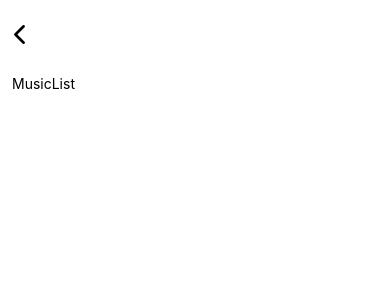
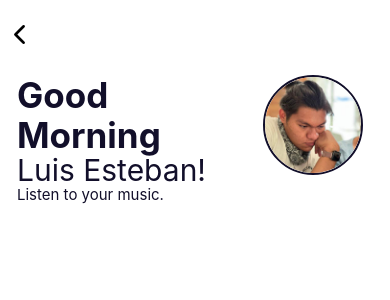
Before and after one commit to Esteban2002Dev/React-native-MusicPlayer, a React Native app: screen /MusicList in a window 390 px wide. Shown: the top 300 px of the page. Built offline with nearby package versions, Linux system fonts and the light colour scheme.

Commit message:
Add(Music player): shared header component with dynamic props
Add declarations file to manage images as modules

```diff
--- /dev/null
+++ b/declarations.d.ts
@@ -0,0 +1,3 @@
+declare module '*.jpeg';
+declare module '*.png';
+declare module '*.jpg';
--- /dev/null
+++ b/src/features/music-player/components/Header.tsx
@@ -0,0 +1,63 @@
+import { View, Text, StyleSheet } from 'react-native';
+import { COLORS } from '@config/theme/Colors';
+import React from 'react';
+
+interface HeaderProps {
+    title: string;
+    subtitle?: string;
+    description?: string;
+    rightContent?: React.ReactNode;
+}
+
+export function Header({
+    title = 'Good Morning',
+    subtitle = 'Luis Esteban!',
+    description = 'Listen to your music... ',
+    rightContent
+}: HeaderProps) {
+    return (
+        <View style={headerStyles.headerContainer}>
+            <View style={headerStyles.leftContainer}>
+                <Text style={headerStyles.title}>{title}</Text>
+                <Text style={headerStyles.subtitle}>{subtitle}</Text>
+                <Text style={headerStyles.description}>{description}</Text>
+            </View>
+            <View style={headerStyles.rightContainer}>
+                {rightContent ?? null}
+            </View>
+        </View>
+    )
+}
+
+const headerStyles = StyleSheet.create({
+    headerContainer: {
+        display: 'flex',
+        flexDirection: 'row',
+    },
+    leftContainer: {
+        flex: 2,
+        justifyContent: 'center',
+        alignItems: 'flex-start',
+        paddingHorizontal: 5,
+    },
+    rightContainer: {
+        alignItems: 'flex-end',
+        paddingHorizontal: 15,
+    },
+    title: {
+        fontSize: 35,
+        lineHeight: 40,
+        fontWeight: 'bold',
+        color: COLORS.PURPLE.base
+    },
+    subtitle: {
+        fontSize: 30,
+        fontWeight: 'medium',
+        lineHeight: 30,
+        color: COLORS.PURPLE.base
+    },
+    description: {
+        fontSize: 15,
+        color: COLORS.PURPLE.base
+    },
+});
--- a/src/features/music-player/screens/MusicList.tsx
+++ b/src/features/music-player/screens/MusicList.tsx
@@ -1,14 +1,37 @@
+import { Header } from '@features/music-player/components/Header';
 import { globalStyles } from '@config/theme/GlobalStyles.styles';
 import { Appbar } from '@shared/components/Appbar';
-import { View, Text } from 'react-native';
+import { COLORS } from '@config/theme/Colors';
+import { Image, View } from 'react-native';
 import React from 'react';
+
+/**
+ * * To import images as modules we have to create the declarations file (declarations.d.ts)
+ * * and declare the file type as module.
+ */
+import profileImg from '@assets/images/esteban.jpeg';
 
 export function MusicList() {
     return (
         <View style={[globalStyles.container, globalStyles.background]}>
             <Appbar showBackButton />
             <View style={globalStyles.appContainer}>
-                <Text>MusicList</Text>
+                <Header
+                title='Good Morning'
+                subtitle='Luis Esteban!'
+                description='Listen to your music.'
+                rightContent={
+                    // TODO: Make this a shared component (ex. <Avatar />)
+                    <View>
+                        <Image source={profileImg} style={{
+                            width: 100,
+                            height: 100,
+                            borderRadius: 50,
+                            borderWidth: 2,
+                            borderColor: COLORS.PURPLE.base
+                            }} />
+                    </View>
+                } />
             </View>
         </View>
     )
--- a/src/shared/components/Appbar.tsx
+++ b/src/shared/components/Appbar.tsx
@@ -7,12 +7,14 @@ interface AppbarProps {
     title?: string;
     showBackButton?: boolean;
     showBorderBottom?: boolean;
+    rightContent?: React.ReactNode;
 }
 
 export function Appbar({
     title = '',
     showBackButton = false,
     showBorderBottom = false,
+    rightContent
 }: AppbarProps) {
     return (
         <View style={{
@@ -28,6 +30,7 @@ export function Appbar({
             </View>
 
             <View style={styles.rightContainer}>
+                {rightContent ?? null}
             </View>
         </View>
     );
```
